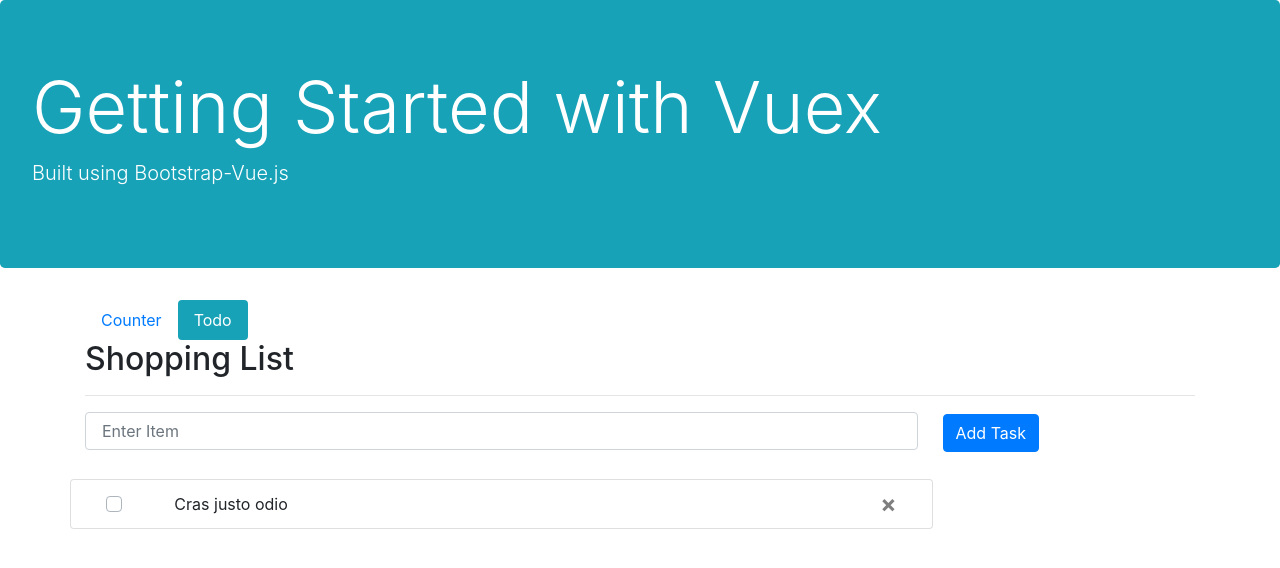
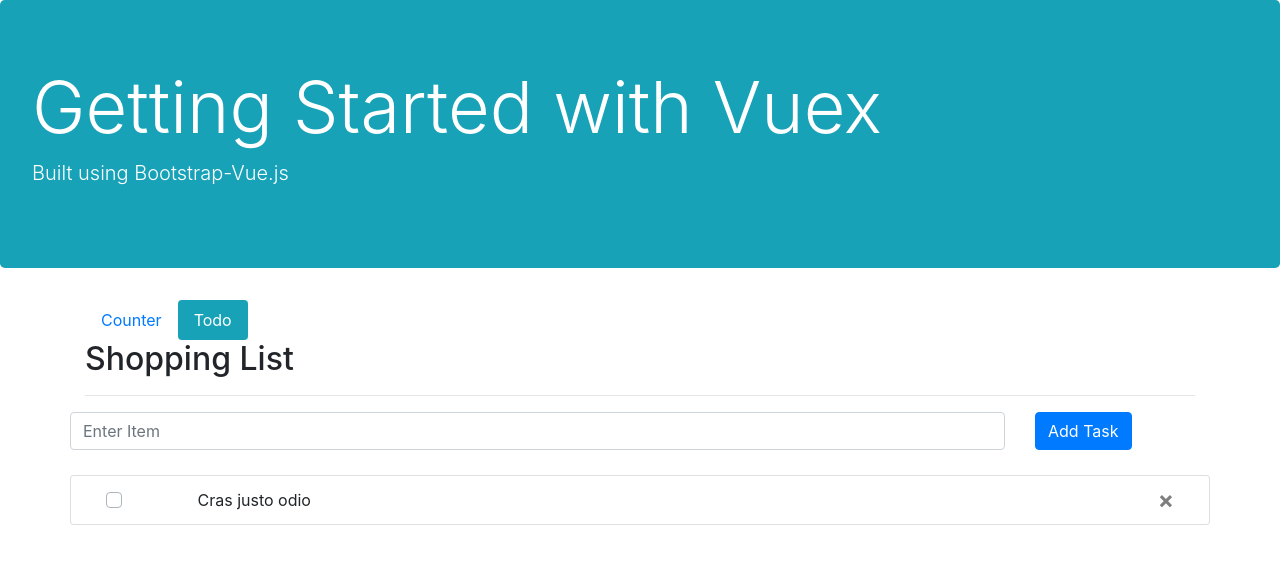
Before and after one commit to darcotech/vuex-todo, a Vue app: page /todo in a window 1280 px wide. Shown: the top 568 px of the page. Built offline with nearby package versions, Linux system fonts and the light colour scheme.

Commit message:
Restylized todo form

```diff
--- a/src/components/Todo.vue
+++ b/src/components/Todo.vue
@@ -1,23 +1,22 @@
 <template>
   <div class="todo">
-    <b-row>
-      <b-col>
-        <b-form inline>
-          <label class="sr-only" for="item">Item</label>
-          <b-form-input
+    <b-form class="row">
+      <b-col cols="10" style="paddingLeft:0">
+        <b-form-input
             id="item"
-            class="w-75 p-3 mb-1"
+            class="w-100"
             name="item"
             placeholder="Enter Item"
             required>
           </b-form-input>
-          <b-button variant="primary">Add Task</b-button>
-        </b-form>
       </b-col>
-    </b-row>
+      <b-col cols="2">
+        <b-button variant="primary">Add Task</b-button>
+      </b-col>
+    </b-form>
     <b-row>
       <b-col>
-        <b-list-group class="w-75 mb-1">
+        <b-list-group class=" mb-1">
           <b-list-group-item class="row">
             <b-col cols="1">
               <b-form-checkbox> </b-form-checkbox>
@@ -43,10 +42,10 @@
 form {
   margin-bottom: 25px;
 }
-input {
-  margin-right: 25px;
-}
 .list-group-item {
   display: flex;
 }
+.list-group-item:hover{
+  background-color: aliceblue;
+}
 </style>
```
